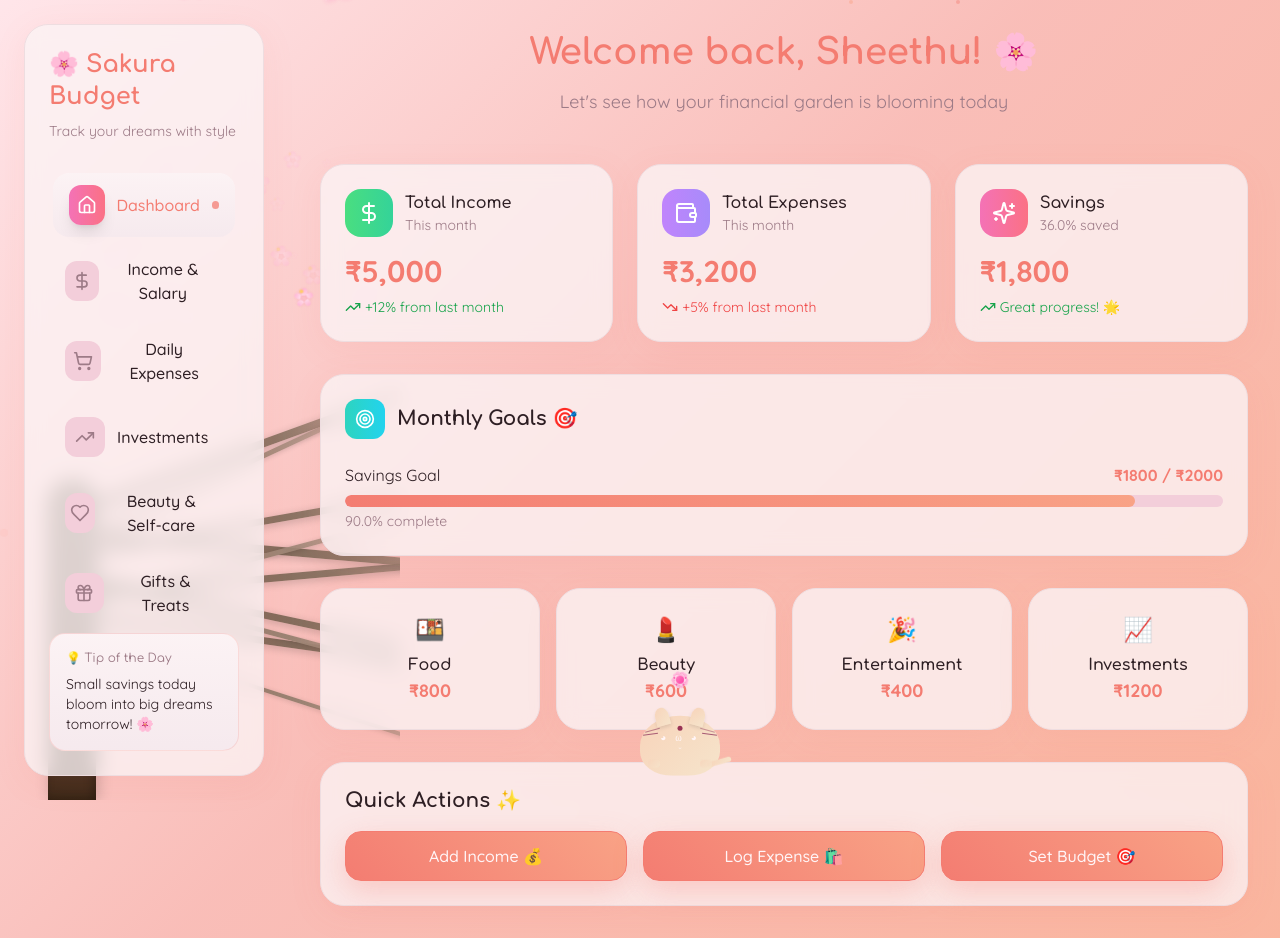
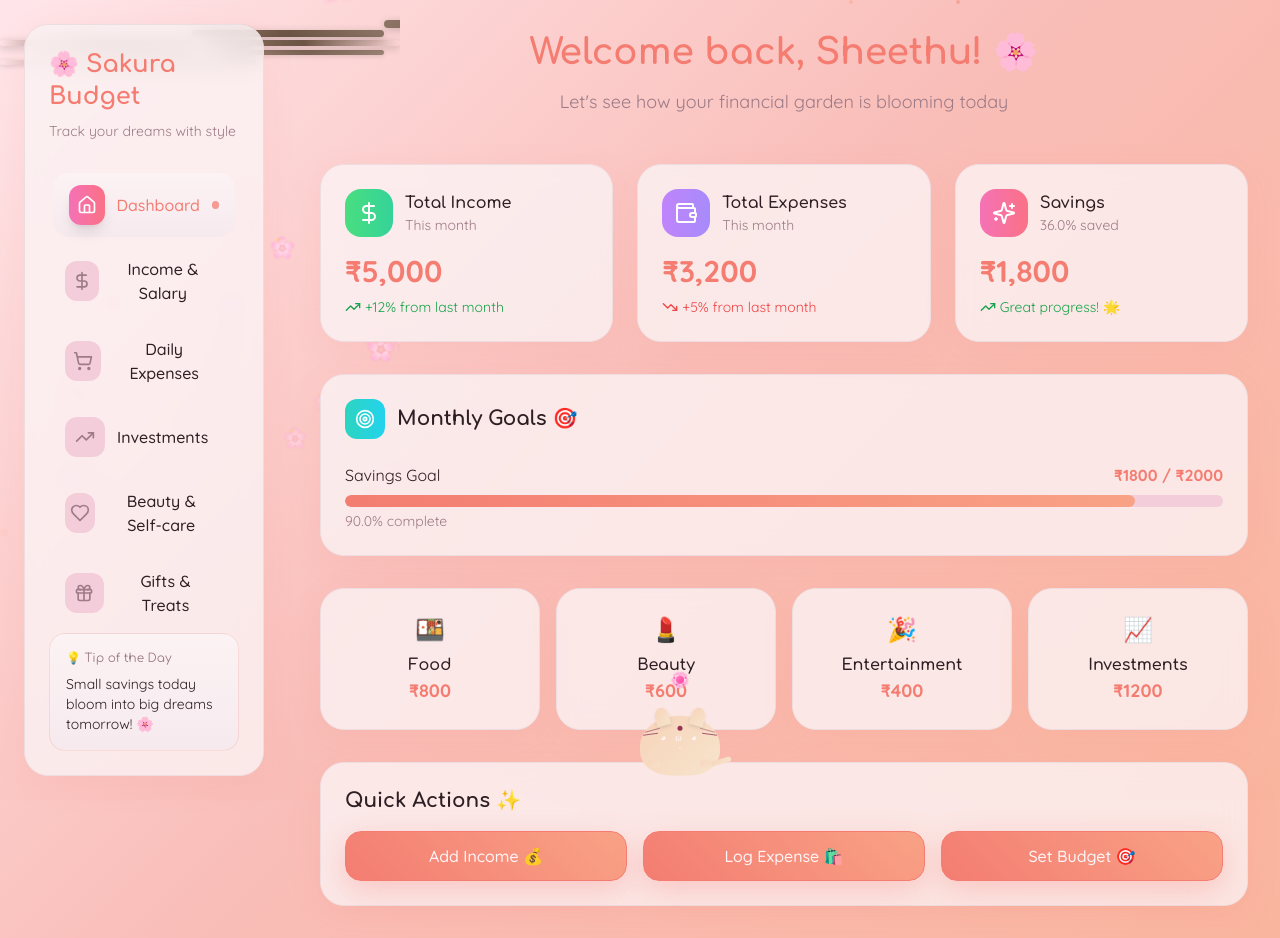
Before and after one commit to VARSHAMREDDY/sakura-cents-buddy, a React (Vite) app: page / in a window 1280 px wide. Built offline with nearby package versions, Linux system fonts and the light colour scheme; the HTML template or start-up script is replaced by a standard one.

Commit message:
Refactor Sakura Tree branches

```diff
--- a/src/components/SakuraTree.tsx
+++ b/src/components/SakuraTree.tsx
@@ -50,137 +50,133 @@ export const SakuraTree = () => {
 
   return (
     <div className="sakura-tree fixed inset-0 pointer-events-none z-0 overflow-hidden">
-      {/* Main trunk - elegant and natural */}
+      {/* Horizontal branches spreading across the top */}
+      {/* Left section */}
       <div
-        className="absolute bottom-0 left-12 w-12 rounded-t-full"
+        className="absolute top-0 left-0 rounded-full"
         style={{
-          height: '40vh',
-          background: 'linear-gradient(to top, #3d2817 0%, #5c4433 50%, #6b5444 100%)',
-          boxShadow: 'inset -3px 0 10px rgba(0,0,0,0.3), 2px 0 15px rgba(0,0,0,0.2)'
-        }}
-      />
-
-      {/* Primary branches - spreading across the screen */}
-      {/* Left side branches */}
-      <div
-        className="absolute left-16 rounded-full origin-left"
-        style={{
-          bottom: '35vh',
-          width: '35vw',
-          height: '8px',
-          background: 'linear-gradient(to right, #6b5444, #8d7565, transparent)',
-          transform: 'rotate(-20deg)',
+          width: '15vw',
+          height: '6px',
+          background: 'linear-gradient(to right, transparent, #6b5444, #8d7565)',
+          transform: 'translateY(40px)',
           boxShadow: '0 2px 8px rgba(0,0,0,0.2)'
         }}
       />
       <div
-        className="absolute left-16 rounded-full origin-left"
+        className="absolute top-0 left-0 rounded-full"
         style={{
-          bottom: '30vh',
-          width: '38vw',
+          width: '20vw',
+          height: '5px',
+          background: 'linear-gradient(to right, transparent, #7d6555, #9d8575)',
+          transform: 'translateY(60px)',
+          boxShadow: '0 1px 5px rgba(0,0,0,0.15)'
+        }}
+      />
+
+      {/* Left-center section */}
+      <div
+        className="absolute top-0 left-[15vw] rounded-full"
+        style={{
+          width: '15vw',
           height: '7px',
-          background: 'linear-gradient(to right, #6b5444, #8d7565, transparent)',
-          transform: 'rotate(-10deg)',
+          background: 'linear-gradient(to right, #8d7565, #6b5444, #8d7565)',
+          transform: 'translateY(30px)',
           boxShadow: '0 2px 8px rgba(0,0,0,0.2)'
         }}
       />
       <div
-        className="absolute left-16 rounded-full origin-left"
+        className="absolute top-0 left-[18vw] rounded-full"
         style={{
-          bottom: '25vh',
-          width: '42vw',
+          width: '12vw',
+          height: '5px',
+          background: 'linear-gradient(to right, #9d8575, #7d6555, #9d8575)',
+          transform: 'translateY(50px)',
+          boxShadow: '0 1px 5px rgba(0,0,0,0.15)'
+        }}
+      />
+
+      {/* Center section */}
+      <div
+        className="absolute top-0 left-[30vw] rounded-full"
+        style={{
+          width: '18vw',
+          height: '8px',
+          background: 'linear-gradient(to right, #8d7565, #6b5444, #8d7565)',
+          transform: 'translateY(20px)',
+          boxShadow: '0 2px 8px rgba(0,0,0,0.2)'
+        }}
+      />
+      <div
+        className="absolute top-0 left-[32vw] rounded-full"
+        style={{
+          width: '16vw',
+          height: '6px',
+          background: 'linear-gradient(to right, #9d8575, #7d6555, #9d8575)',
+          transform: 'translateY(45px)',
+          boxShadow: '0 1px 5px rgba(0,0,0,0.15)'
+        }}
+      />
+
+      {/* Right-center section */}
+      <div
+        className="absolute top-0 left-[48vw] rounded-full"
+        style={{
+          width: '15vw',
           height: '7px',
-          background: 'linear-gradient(to right, #6b5444, #8d7565, transparent)',
-          transform: 'rotate(-5deg)',
+          background: 'linear-gradient(to right, #8d7565, #6b5444, #8d7565)',
+          transform: 'translateY(35px)',
+          boxShadow: '0 2px 8px rgba(0,0,0,0.2)'
+        }}
+      />
+      <div
+        className="absolute top-0 left-[50vw] rounded-full"
+        style={{
+          width: '13vw',
+          height: '5px',
+          background: 'linear-gradient(to right, #9d8575, #7d6555, #9d8575)',
+          transform: 'translateY(55px)',
+          boxShadow: '0 1px 5px rgba(0,0,0,0.15)'
+        }}
+      />
+
+      {/* Right section */}
+      <div
+        className="absolute top-0 left-[63vw] rounded-full"
+        style={{
+          width: '18vw',
+          height: '7px',
+          background: 'linear-gradient(to right, #8d7565, #6b5444, #8d7565)',
+          transform: 'translateY(25px)',
+          boxShadow: '0 2px 8px rgba(0,0,0,0.2)'
+        }}
+      />
+      <div
+        className="absolute top-0 left-[70vw] rounded-full"
+        style={{
+          width: '15vw',
+          height: '5px',
+          background: 'linear-gradient(to right, #9d8575, #7d6555, #9d8575)',
+          transform: 'translateY(50px)',
+          boxShadow: '0 1px 5px rgba(0,0,0,0.15)'
+        }}
+      />
+
+      {/* Far right section */}
+      <div
+        className="absolute top-0 right-0 rounded-full"
+        style={{
+          width: '15vw',
+          height: '6px',
+          background: 'linear-gradient(to left, transparent, #6b5444, #8d7565)',
+          transform: 'translateY(40px)',
           boxShadow: '0 2px 8px rgba(0,0,0,0.2)'
         }}
       />
 
-      {/* Right side branches */}
-      <div
-        className="absolute left-16 rounded-full origin-left"
-        style={{
-          bottom: '33vh',
-          width: '45vw',
-          height: '8px',
-          background: 'linear-gradient(to right, #6b5444, #8d7565, transparent)',
-          transform: 'rotate(5deg)',
-          boxShadow: '0 2px 8px rgba(0,0,0,0.2)'
-        }}
-      />
-      <div
-        className="absolute left-16 rounded-full origin-left"
-        style={{
-          bottom: '28vh',
-          width: '48vw',
-          height: '7px',
-          background: 'linear-gradient(to right, #6b5444, #8d7565, transparent)',
-          transform: 'rotate(12deg)',
-          boxShadow: '0 2px 8px rgba(0,0,0,0.2)'
-        }}
-      />
-      <div
-        className="absolute left-16 rounded-full origin-left"
-        style={{
-          bottom: '23vh',
-          width: '50vw',
-          height: '7px',
-          background: 'linear-gradient(to right, #6b5444, #8d7565, transparent)',
-          transform: 'rotate(8deg)',
-          boxShadow: '0 2px 8px rgba(0,0,0,0.2)'
-        }}
-      />
-
-      {/* Secondary branches for fullness */}
-      <div
-        className="absolute left-20 rounded-full origin-left"
-        style={{
-          bottom: '32vh',
-          width: '30vw',
-          height: '5px',
-          background: 'linear-gradient(to right, #7d6555, #9d8575, transparent)',
-          transform: 'rotate(-25deg)',
-          boxShadow: '0 1px 5px rgba(0,0,0,0.15)'
-        }}
-      />
-      <div
-        className="absolute left-20 rounded-full origin-left"
-        style={{
-          bottom: '27vh',
-          width: '35vw',
-          height: '5px',
-          background: 'linear-gradient(to right, #7d6555, #9d8575, transparent)',
-          transform: 'rotate(15deg)',
-          boxShadow: '0 1px 5px rgba(0,0,0,0.15)'
-        }}
-      />
-      <div
-        className="absolute left-20 rounded-full origin-left"
-        style={{
-          bottom: '24vh',
-          width: '32vw',
-          height: '5px',
-          background: 'linear-gradient(to right, #7d6555, #9d8575, transparent)',
-          transform: 'rotate(-15deg)',
-          boxShadow: '0 1px 5px rgba(0,0,0,0.15)'
-        }}
-      />
-      <div
-        className="absolute left-20 rounded-full origin-left"
-        style={{
-          bottom: '21vh',
-          width: '38vw',
-          height: '4px',
-          background: 'linear-gradient(to right, #7d6555, #9d8575, transparent)',
-          transform: 'rotate(18deg)',
-          boxShadow: '0 1px 5px rgba(0,0,0,0.15)'
-        }}
-      />
-
-      {/* Beautiful sakura flower clusters on branches */}
-      {Array.from({ length: 80 }).map((_, i) => {
-        const topPos = 18 + Math.random() * 20;
-        const leftPos = 8 + Math.random() * 60;
+      {/* Beautiful sakura flower clusters on branches - spread across entire width */}
+      {Array.from({ length: 150 }).map((_, i) => {
+        const topPos = 20 + Math.random() * 40;
+        const leftPos = Math.random() * 100;
         const size = 10 + Math.random() * 6;
         const delay = Math.random() * 2;
 
```
